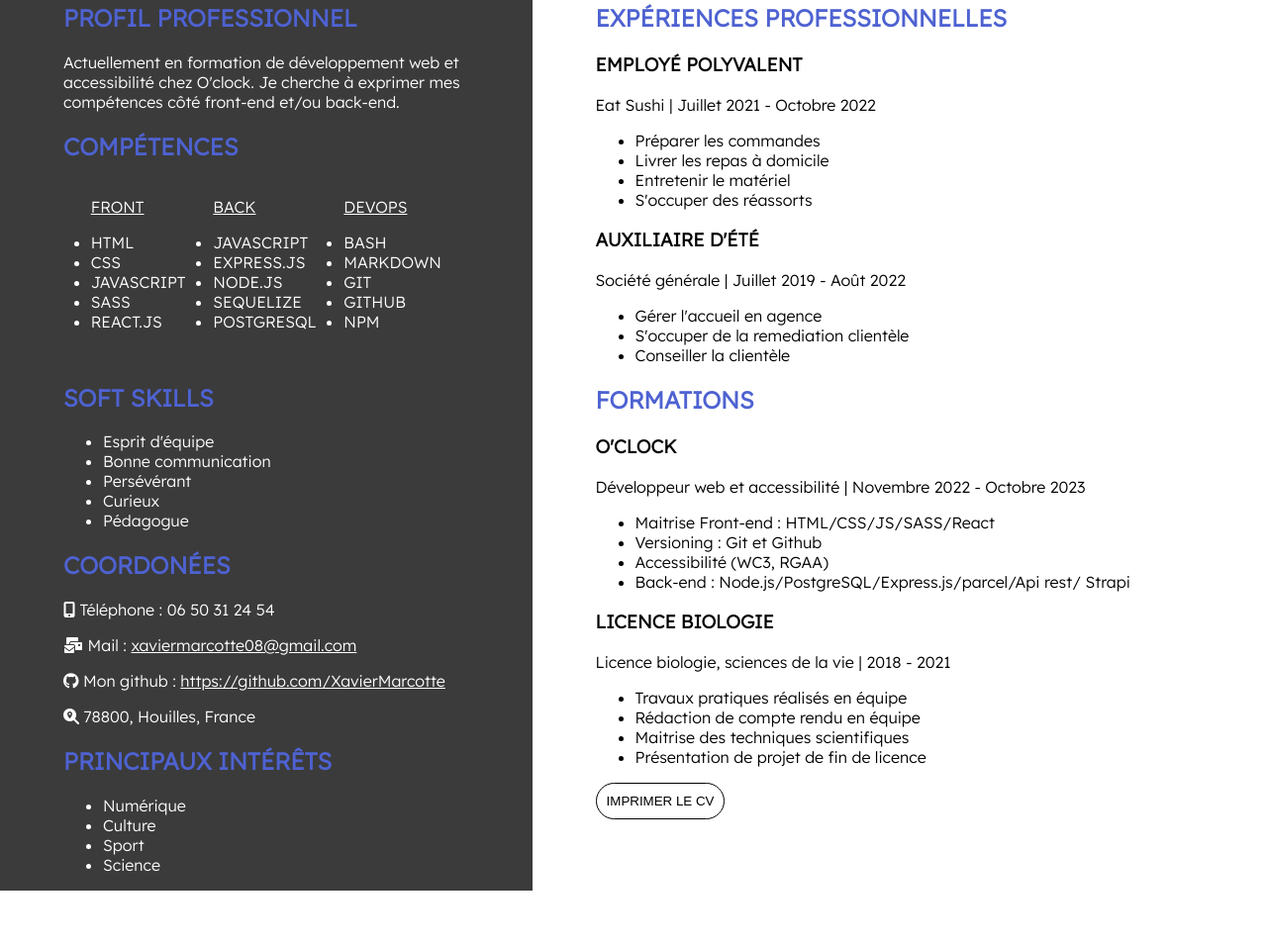
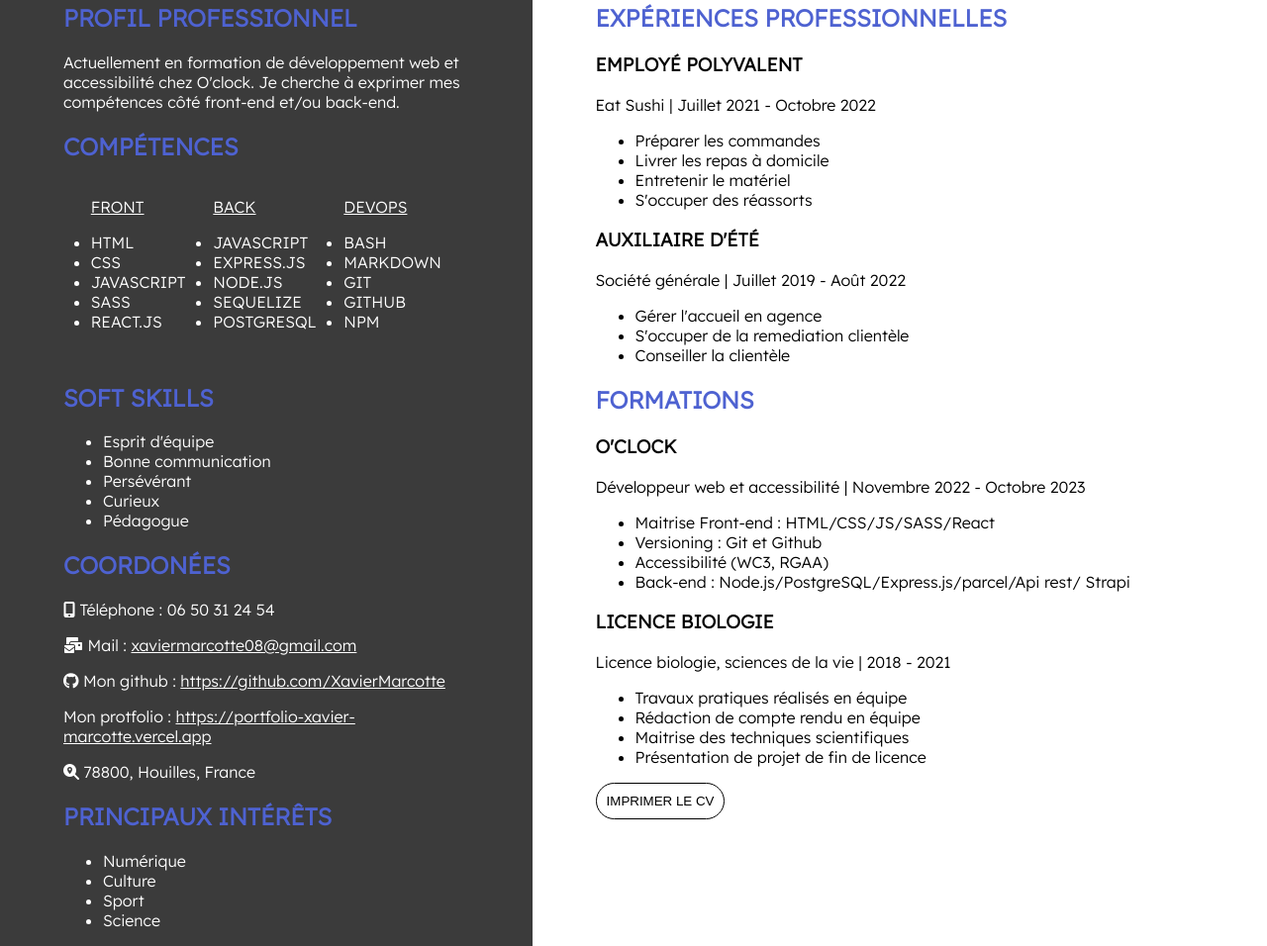
Before and after one commit to XavierMarcotte/Cv-test2.0, a website built with Parcel: page index.html in a window 1280 px wide. Shown: the part 337-1293 px from the top of the page at 99% size. Before the commit the page ends 1237 px from the top, so only its background shows below. Built offline with nearby package versions, Linux system fonts and the light colour scheme; files whose address does not match are found by name.

Commit message:
maj protfolio

```diff
--- a/index.html
+++ b/index.html
@@ -76,6 +76,7 @@
                 <p class="white"><i class='fas fa-mobile-alt'></i> Téléphone : 06 50 31 24 54</p>
                 <p class="white"><i class='fas fa-mail-bulk'></i> Mail : <a class="white" href="mailto:xaviermarcotte06@gmail.com"> xaviermarcotte08@gmail.com</a></p>
                 <p class="white"><i class='fab fa-github'></i> Mon github : <a class="white" href="https://github.com/XavierMarcotte">https://github.com/XavierMarcotte</a></p>
+                <p class="white">Mon protfolio : <a class="white" href="https://portfolio-xavier-marcotte.vercel.app">https://portfolio-xavier-marcotte.vercel.app</a></p>
                 <p class="white"><i class='fas fa-search-location'></i> 78800, Houilles, France</p>
             </div>
             <div class="principaux">
```
Also changed, not shown: dist/index.html.
